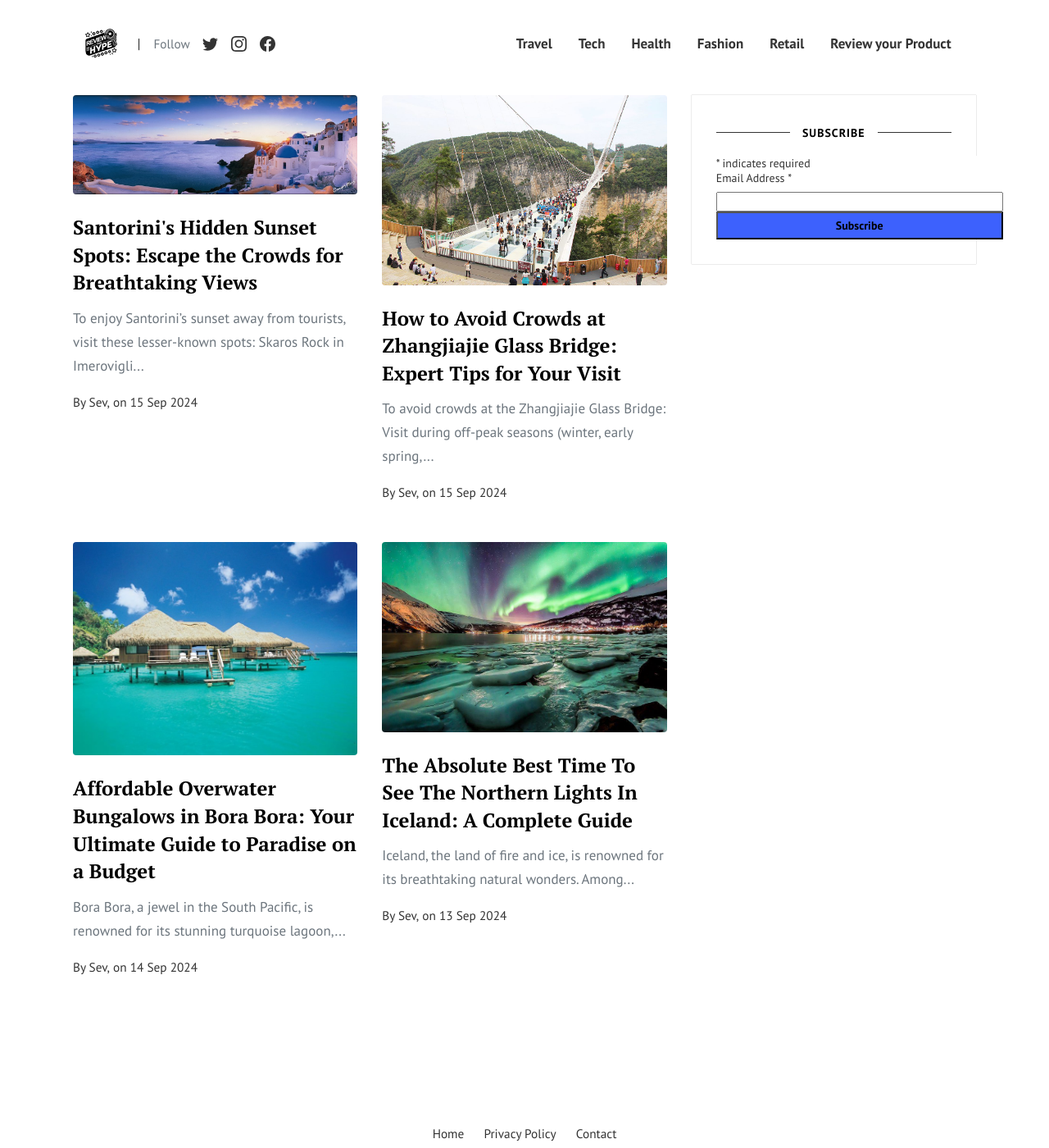
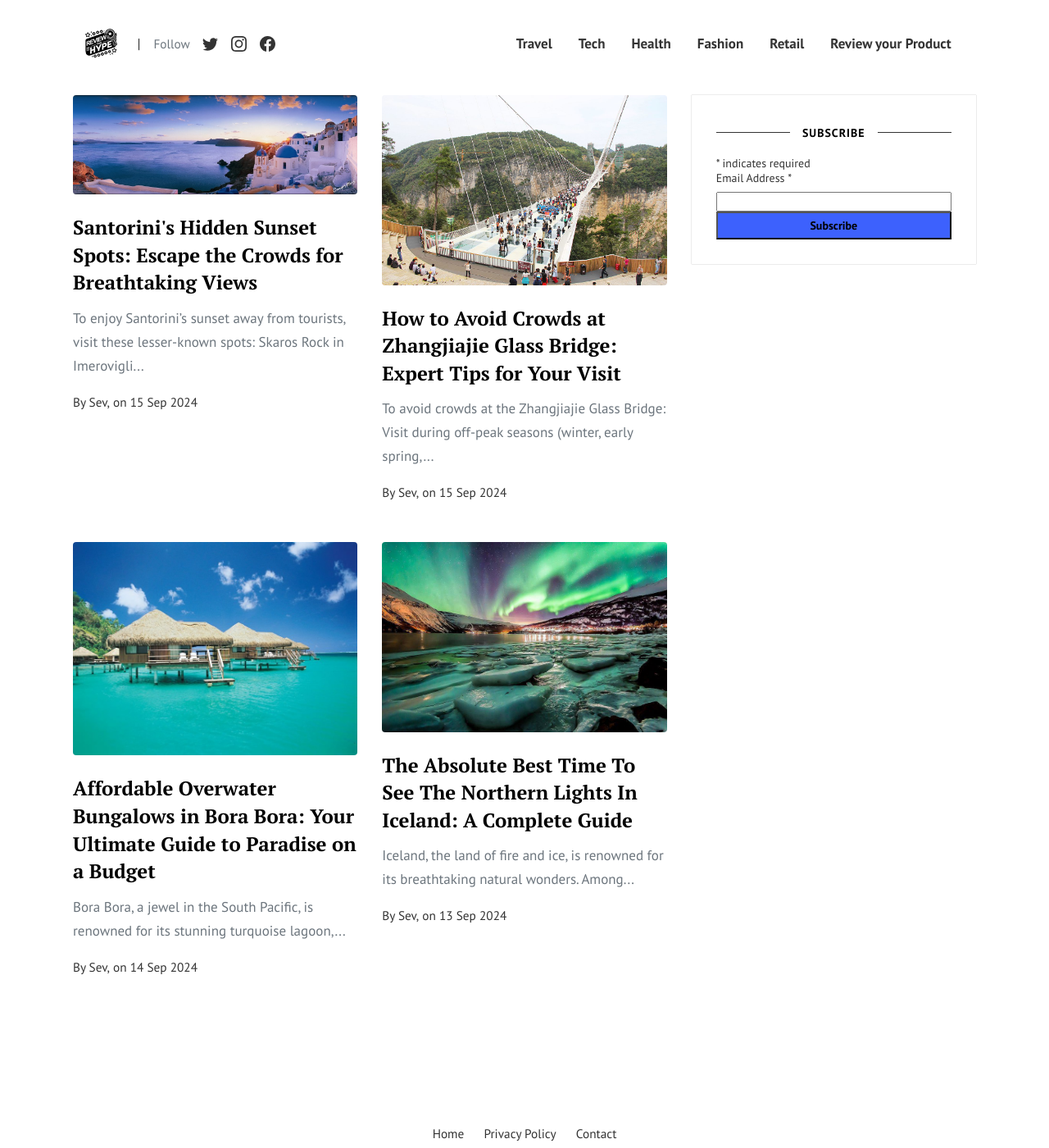
Before and after one commit to reviewthehype/reviewthehype, a Jekyll site: the page built from index.html, in a window 1280 px wide and 1400 px high. Shown: the whole window at 82% size. Built offline with Jekyll 4.4.1, drawn with Linux system fonts in a browser that asks for light colours; the list of posts is cut into pages by our own code; comment, search, counter and statistics services are not loaded.

Commit message:
Update newsletter.html

```diff
--- a/_includes/newsletter.html
+++ b/_includes/newsletter.html
@@ -10,7 +10,7 @@
 <div id="mc_embed_shell">
       <link href="//cdn-images.mailchimp.com/embedcode/classic-061523.css" rel="stylesheet" type="text/css">
   <style type="text/css">
-        #mc_embed_signup{background:#fff; false;clear:left; font:14px Helvetica,Arial,sans-serif; width: 350px;}
+        #mc_embed_signup{background:#fff; false;clear:left; font:14px Helvetica,Arial,sans-serif; width: inherit;}
         /* Add your own Mailchimp form style overrides in your site stylesheet or in this style block.
            We recommend moving this block and the preceding CSS link to the HEAD of your HTML file. */
 </style>
```
